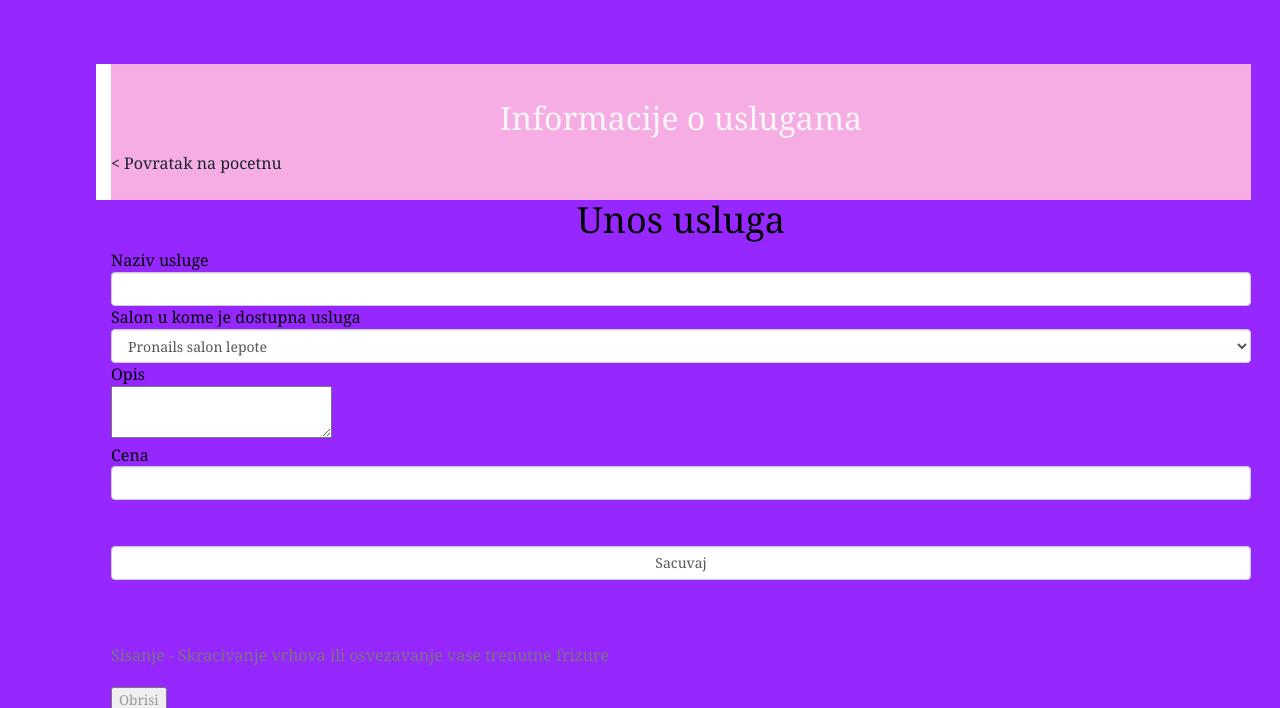
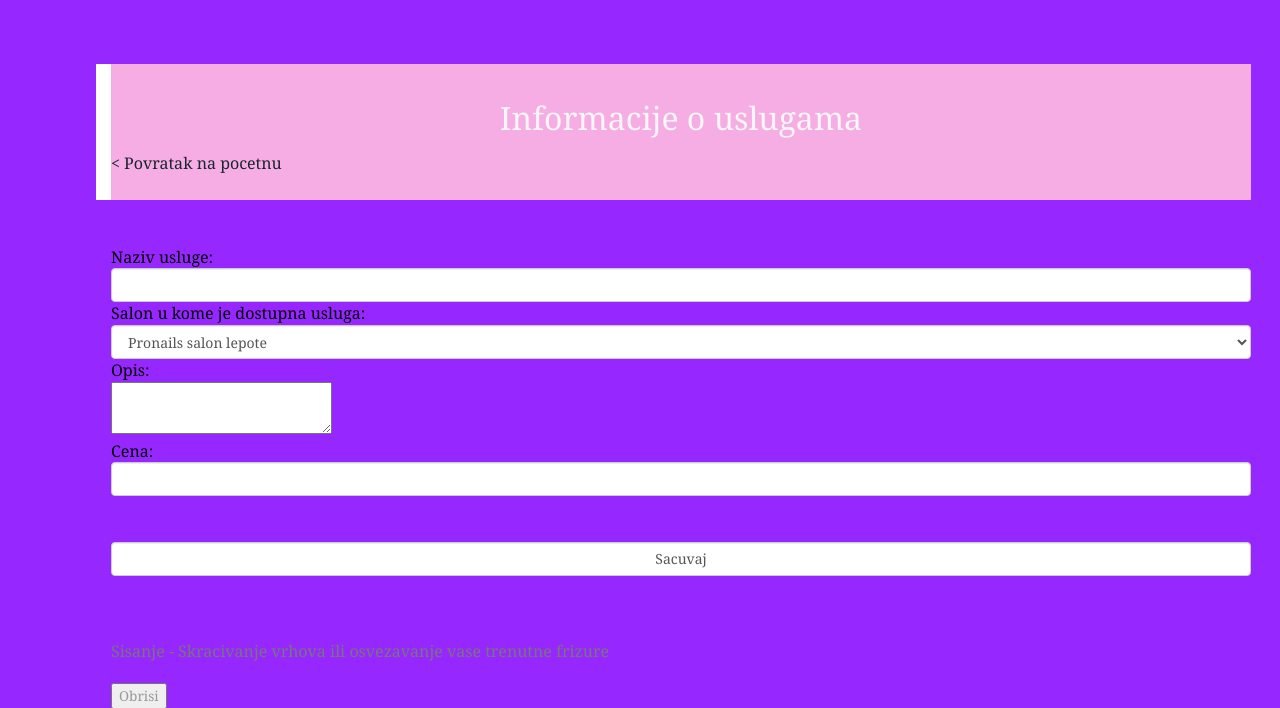
Before and after one commit to natasajovicic/PHP-projekat, a PHP site: page /urediUsluge.php in a window 1280 px wide. Shown: the top 708 px of the page. Run offline with PHP 8.4, Linux system fonts and the light colour scheme; data comes from the database, SQL or seed files in the repository; some libraries are stand-ins or nearby versions.

Commit message:
commit opet

```diff
--- a/index.php
+++ b/index.php
@@ -43,7 +43,7 @@
                             ispis += '<li value=' + podaci[i].Beauty_salonID + '>*' + podaci[i].Naziv + '</li>';
 
                         }
-                        ispis += '<a style="color:blue" href="urediBeautySalon.php">+ Dodaj novi beauty salon</a>';
+                        ispis += '<a style="color:blue" href="urediBeautySalon.php">+ Uredi ili dodaj novi beauty salon</a>';
                         $('#beauty_salon').html(ispis);
                     });
 
@@ -122,7 +122,7 @@
                 <div class="menu"> <a class="toggleMenu" href="#"><img src="image/logo.png" alt="" /> </a>
                     <ul class="nav" id="nav">
                         <li><a href="index.php">Pocetna strana</a></li>
-                        <li><a href="urediUsluge.php">Uredjivanje usluga</a></li>
+                        <li><a href="urediUsluge.php">Uredi usluge</a></li>
                     </ul>
                </div>
 
@@ -134,7 +134,7 @@
         <div class="about">
             <div class="container">
                 <section class="title-section">
-                    <h1 class="title-header text-center"> Dostupne usluge </h1>
+                    <h1 class="title-header text-center"> Izaberite usluge </h1>
                 </section>
                 <button class="btn" onclick="sortDesc()">Sortiraj opadajuce</button>
                 <button class="btn" onclick="sortAsc()">Sortiraj rastuce</button>
--- a/js/script.js
+++ b/js/script.js
@@ -1,7 +1,7 @@
 $(document).ready(function() {
 
 	$('#sort').change(function() {
-		document.location.href = 'http://localhost/PHPdomaci/index.php?sort=' + $(this).val();
+		document.location.href = 'http://localhost/iteh1/proizvodi.php?sort=' + $(this).val();
 	});
 
 	$('.link_delete').click(function() {
--- a/urediBeautySalon.php
+++ b/urediBeautySalon.php
@@ -67,15 +67,15 @@ if (isset($_POST['Naziv'])) {
 
     <div class="container">
         <div id="content_left">
-            <h1 class="text-center">Unos beauty salona</h1>
 
             <div class="box">
                 <p>
 
                 <form class="form-group"  action="" method="POST" name="unos" >
+                <br><br>
                     <p>Naziv salona</p>
                     <input class="form-control" type="text" name="Naziv" >
-                    <p></p><br><br>
+                    <p></p><br>
                     <button type="submit" class="form-control" class="btn btn-danger">Sacuvaj</button>
                 </form>
 
@@ -87,4 +87,3 @@ if (isset($_POST['Naziv'])) {
             </div>
         </div>
     </div>
-?>
--- a/urediUsluge.php
+++ b/urediUsluge.php
@@ -86,23 +86,23 @@ if (isset($_POST['NazivUsluge'])) {
 
     <div class="container">
         <div id="content_left">
-            <h1 class="text-center">Unos usluga</h1>
 
             <div class="box">
 
                 <p>
                 <form class="form-group"  action="" method="POST" name="unos" >
-                    <p>Naziv usluge</p>
+                <br><br>
+                    <p>Naziv usluge:</p>
                     <input class="form-control" type="text" name="NazivUsluge" >
-                    <p>Salon u kome je dostupna usluga</p>
+                    <p>Salon u kome je dostupna usluga:</p>
                     <select class="form-control" id="saloni" name="Beauty_salonID">
                     </select>
-                    <p>Opis</p>
+                    <p>Opis:</p>
                     <textarea name="OpisUsluge"></textarea>
                     <script>
                         CKEDITOR.replace('OpisUsluge');
                     </script>
-                    <p>Cena</p>
+                    <p>Cena:</p>
                     <input type="text" class="form-control" name="Cena" >
                     <p></p><br><br>
                     <button type="submit" class="form-control" class="btn btn-danger">Sacuvaj</button>
```
